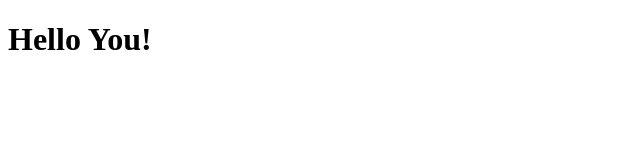
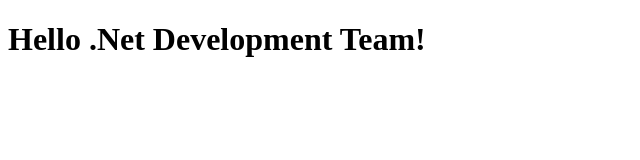
Before and after one commit to JChaneyGuardian/TypeScriptDemo, a plain HTML site: page TypeScriptDemo/content/index.html in a window 1280 px wide. Shown: the whole page, without its empty margins (0-640 px from the left). Drawn offline with Linux system fonts and the light colour scheme.

Commit message:
Initial JavaScript entered

```diff
--- a/TypeScriptDemo/content/index.html
+++ b/TypeScriptDemo/content/index.html
@@ -3,6 +3,13 @@
 <head>
     <meta charset="utf-8" />
     <title>.Net Development Conference TypeScript Example</title>
+    <script type="text/javascript" src="scripts/greeting.js"></script>
+    <script type="text/javascript">
+        document.addEventListener("DOMContentLoaded", function (event) {
+            var user = ".Net Development Team";
+            document.getElementById("greeting-header").innerText = greeting(user);
+        });
+    </script>
 </head>
 <body>
     <h1 id="greeting-header">Hello You!</h1>
--- /dev/null
+++ b/TypeScriptDemo/content/scripts/greeting.js
@@ -0,0 +1,3 @@
+function greeting(person) {
+    return `Hello ${person}!`;
+}
```
Also changed, not shown: 2 other files.
